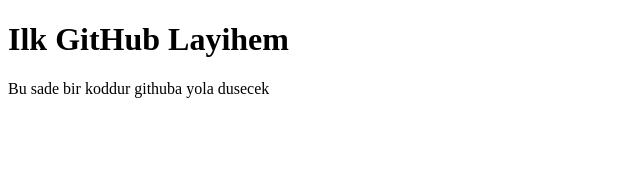
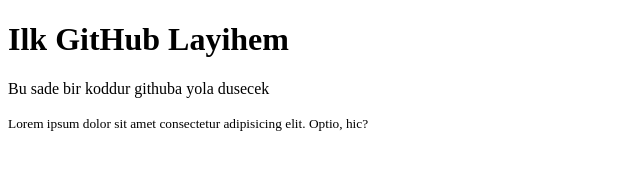
Before and after one commit to Yusuf-hu/demo120, a plain HTML site: page index.html in a window 1280 px wide. Shown: the whole page, without its empty margins (0-640 px from the left). Drawn offline with Linux system fonts and the light colour scheme.

Commit message:
120 qrupu, small teqi elave etdim ve icerisine lorem 10 yazdim

```diff
--- a/index.html
+++ b/index.html
@@ -1,13 +1,17 @@
 <!DOCTYPE html>
 <html lang="en">
+
 <head>
     <meta charset="UTF-8">
     <meta http-equiv="X-UA-Compatible" content="IE=edge">
     <meta name="viewport" content="width=device-width, initial-scale=1.0">
     <title>Document</title>
 </head>
+
 <body>
     <h1>Ilk GitHub Layihem</h1>
     <p>Bu sade bir koddur githuba yola dusecek</p>
+    <small>Lorem ipsum dolor sit amet consectetur adipisicing elit. Optio, hic?</small>
 </body>
+
 </html>
```
